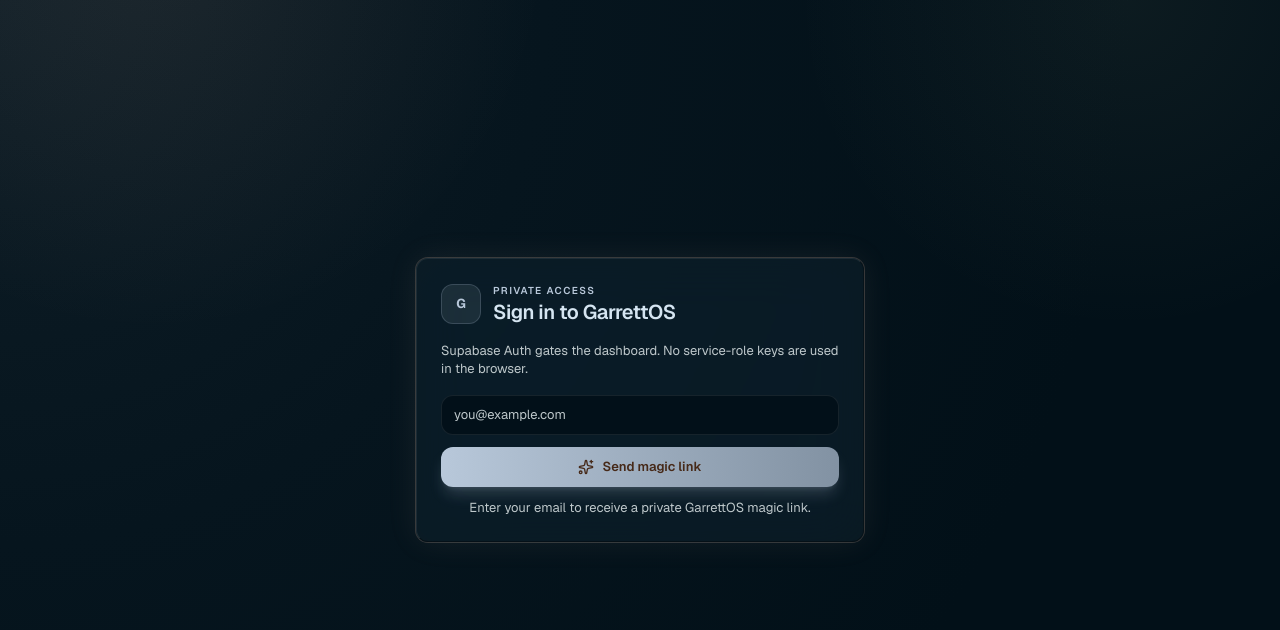
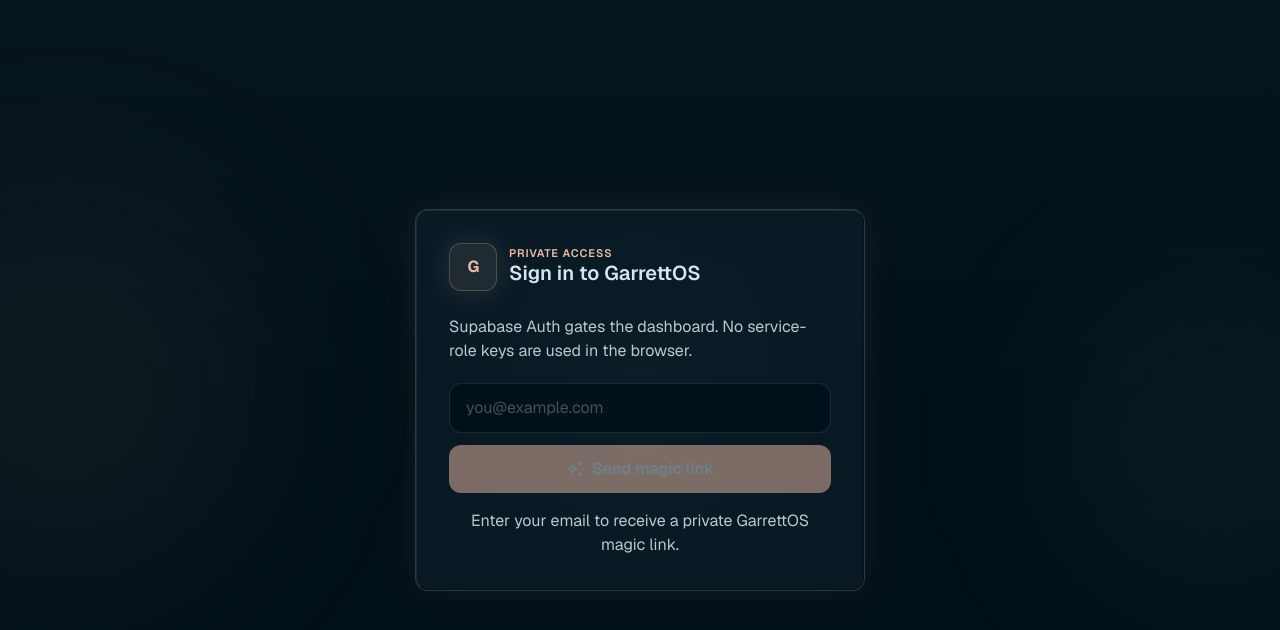
Before and after one commit to gare-glitch/garrettos-dashboard, a Next.js app: page /login in a window 1280 px wide. Shown: the top 630 px of the page. Built offline with nearby package versions, Linux system fonts and the light colour scheme.

Commit message:
Upgrade GarrettOS animated login experience.
Add fluid glass login panel with mouse-reactive glow, animated mark, syncing memory loader, and entering state screen while preserving Supabase magic-link auth logic unchanged.

Co-authored-by: Cursor <cursoragent@cursor.com>

```diff
--- a/app/login/page.tsx
+++ b/app/login/page.tsx
@@ -1,19 +1,18 @@
 'use client';
 
 import { useState } from 'react';
-import { motion, useReducedMotion } from 'framer-motion';
-import { Sparkles } from 'lucide-react';
-import { GlassPanel } from '@/components/garrettos';
 import { createClient } from '@/lib/supabase';
-import { Button } from '@/components/ui/button';
-import { Input } from '@/components/ui/input';
+import { AppLoadingScreen } from '@/components/garrettos/auth/AppLoadingScreen';
+import { GarrettOSMark, LoginForm, LoginGlassPanel } from '@/components/garrettos/auth/LoginExperience';
 
 export default function LoginPage() {
   const [email, setEmail] = useState('');
   const [message, setMessage] = useState('Enter your email to receive a private GarrettOS magic link.');
-  const reduceMotion = useReducedMotion();
+  const [loading, setLoading] = useState(false);
+  const [entering, setEntering] = useState(false);
 
   async function signIn() {
+    setLoading(true);
     try {
       const supabase = createClient();
       const { error } = await supabase.auth.signInWithOtp({
@@ -21,44 +20,40 @@ export default function LoginPage() {
         options: { emailRedirectTo: `${location.origin}/auth/callback` },
       });
       setMessage(error ? error.message : 'Magic link sent. Check your inbox.');
+      if (!error) setEntering(true);
     } catch {
       setMessage('Configure NEXT_PUBLIC_SUPABASE_URL and NEXT_PUBLIC_SUPABASE_ANON_KEY in Vercel first.');
+    } finally {
+      setLoading(false);
     }
   }
 
+  if (entering) {
+    return (
+      <AppLoadingScreen
+        title="Entering GarrettOS"
+        subtitle="Magic link sent — open your inbox to continue."
+      />
+    );
+  }
+
   return (
-    <main className="grid min-h-dvh place-items-center px-4 py-10">
-      <motion.div
-        initial={reduceMotion ? false : { opacity: 0, y: 12 }}
-        animate={{ opacity: 1, y: 0 }}
-        transition={reduceMotion ? { duration: 0 } : { type: 'spring', stiffness: 260, damping: 28 }}
-        className="w-full max-w-md"
-      >
-        <GlassPanel className="glow-ring p-6">
-          <div className="mb-4 flex items-center gap-3">
-            <span className="grid size-10 place-items-center rounded-xl border border-cyan/20 bg-cyan/10 text-sm font-bold text-cyan">G</span>
-            <div>
-              <p className="text-[10px] font-semibold uppercase tracking-[0.14em] text-cyan">Private access</p>
-              <h1 className="text-xl font-semibold tracking-tight">Sign in to GarrettOS</h1>
-            </div>
-          </div>
-          <p className="mb-4 text-sm text-muted-foreground">
-            Supabase Auth gates the dashboard. No service-role keys are used in the browser.
-          </p>
-          <Input
-            value={email}
-            onChange={(e) => setEmail(e.target.value)}
-            placeholder="you@example.com"
-            type="email"
-            autoComplete="email"
-          />
-          <Button className="mt-3 w-full" onClick={signIn}>
-            <Sparkles className="size-4" />
-            Send magic link
-          </Button>
-          <p className="mt-3 text-center text-sm text-muted-foreground">{message}</p>
-        </GlassPanel>
-      </motion.div>
+    <main className="relative grid min-h-dvh place-items-center overflow-hidden px-4 py-10">
+      <div className="pointer-events-none absolute inset-0 bg-[#021018]" aria-hidden />
+      <div className="pointer-events-none absolute inset-0 bg-gradient-to-b from-surface-container-low/40 via-transparent to-[#021018]" aria-hidden />
+      <div className="pointer-events-none absolute -left-32 top-1/4 size-96 rounded-full bg-primary/6 blur-[100px]" aria-hidden />
+      <div className="pointer-events-none absolute -right-24 bottom-1/4 size-80 rounded-full bg-tertiary/5 blur-[90px]" aria-hidden />
+
+      <LoginGlassPanel>
+        <GarrettOSMark />
+        <LoginForm
+          email={email}
+          onEmailChange={setEmail}
+          onSubmit={signIn}
+          loading={loading}
+          message={message}
+        />
+      </LoginGlassPanel>
     </main>
   );
 }
--- /dev/null
+++ b/components/garrettos/auth/AppLoadingScreen.tsx
@@ -0,0 +1,107 @@
+'use client';
+
+import { motion, useReducedMotion } from 'framer-motion';
+import { cn } from '@/lib/utils';
+import { typography } from '@/lib/design-system';
+import { fadeIn, springs } from '@/lib/motion';
+import { BreathingPip } from '../BreathingPip';
+import { GarrettIcon } from '../GarrettIcon';
+
+export function AppLoadingScreen({
+  title = 'Entering GarrettOS',
+  subtitle = 'Preparing your command workspace…',
+  className,
+}: {
+  title?: string;
+  subtitle?: string;
+  className?: string;
+}) {
+  const reduceMotion = useReducedMotion();
+
+  return (
+    <div
+      className={cn(
+        'fixed inset-0 z-[100] flex flex-col items-center justify-center bg-[#021018]',
+        className,
+      )}
+      role="status"
+      aria-live="polite"
+      aria-busy="true"
+    >
+      <div className="pointer-events-none absolute inset-0 overflow-hidden">
+        <div className="absolute left-1/2 top-1/3 size-[480px] -translate-x-1/2 rounded-full bg-primary/8 blur-[120px]" />
+        <div className="absolute bottom-0 right-0 size-[320px] rounded-full bg-tertiary/6 blur-[100px]" />
+      </div>
+
+      <motion.div
+        variants={fadeIn}
+        initial={reduceMotion ? false : 'hidden'}
+        animate="visible"
+        className="relative flex flex-col items-center gap-6 px-6 text-center"
+      >
+        <motion.div
+          className="flex size-16 items-center justify-center rounded-2xl border border-primary/25 bg-primary/10 shadow-[0_0_48px_rgba(236,189,164,0.12)]"
+          animate={reduceMotion ? undefined : { scale: [1, 1.03, 1] }}
+          transition={{ duration: 2.4, repeat: Infinity, ease: 'easeInOut' }}
+        >
+          <span className="text-2xl font-bold tracking-tighter text-primary">G</span>
+        </motion.div>
+
+        <div className="space-y-2">
+          <h1 className={typography.headline}>{title}</h1>
+          <p className={typography.body}>{subtitle}</p>
+        </div>
+
+        <SyncingMemoryLoader />
+      </motion.div>
+    </div>
+  );
+}
+
+export function SyncingMemoryLoader({ className }: { className?: string }) {
+  const reduceMotion = useReducedMotion();
+
+  return (
+    <div className={cn('flex items-center gap-3', className)}>
+      <BreathingPip tone="primary" pulse={!reduceMotion} />
+      <span className={cn(typography.mono, 'text-on-surface-variant')}>Syncing memory</span>
+      {!reduceMotion ? (
+        <motion.span
+          className="inline-flex gap-1"
+          aria-hidden
+          initial={{ opacity: 0.4 }}
+          animate={{ opacity: 1 }}
+          transition={{ repeat: Infinity, repeatType: 'reverse', duration: 0.8 }}
+        >
+          {[0, 1, 2].map((i) => (
+            <motion.span
+              key={i}
+              className="size-1 rounded-full bg-primary/60"
+              animate={{ opacity: [0.3, 1, 0.3] }}
+              transition={{ duration: 1.2, repeat: Infinity, delay: i * 0.15 }}
+            />
+          ))}
+        </motion.span>
+      ) : null}
+    </div>
+  );
+}
+
+export function LoginLoadingState({ message = 'Sending secure link…' }: { message?: string }) {
+  const reduceMotion = useReducedMotion();
+
+  return (
+    <motion.div
+      initial={reduceMotion ? false : { opacity: 0, y: 4 }}
+      animate={{ opacity: 1, y: 0 }}
+      transition={springs.soft}
+      className="mt-4 flex flex-col items-center gap-3 rounded-xl border border-white/8 bg-surface-container/40 px-4 py-4"
+      role="status"
+      aria-live="polite"
+    >
+      <GarrettIcon name="lock" size={20} className="text-primary" />
+      <p className={cn(typography.body, 'text-center')}>{message}</p>
+      <SyncingMemoryLoader />
+    </motion.div>
+  );
+}
--- /dev/null
+++ b/components/garrettos/auth/LoginExperience.tsx
@@ -0,0 +1,157 @@
+'use client';
+
+import { useCallback, useRef, useState } from 'react';
+import { motion, useReducedMotion } from 'framer-motion';
+import { cn } from '@/lib/utils';
+import { typography } from '@/lib/design-system';
+import { scaleIn } from '@/lib/motion';
+import { GarrettIcon } from '../GarrettIcon';
+import { GlassPanel } from '../GlassPanel';
+import { LoginLoadingState } from './AppLoadingScreen';
+
+export function LoginGlassPanel({
+  children,
+  className,
+}: {
+  children: React.ReactNode;
+  className?: string;
+}) {
+  const ref = useRef<HTMLDivElement>(null);
+  const reduceMotion = useReducedMotion();
+
+  const onMouseMove = useCallback(
+    (e: React.MouseEvent<HTMLDivElement>) => {
+      if (reduceMotion || !ref.current) return;
+      const rect = ref.current.getBoundingClientRect();
+      const x = e.clientX - rect.left;
+      const y = e.clientY - rect.top;
+      ref.current.style.setProperty('--mouse-x', `${x}px`);
+      ref.current.style.setProperty('--mouse-y', `${y}px`);
+    },
+    [reduceMotion],
+  );
+
+  return (
+    <motion.div
+      ref={ref}
+      variants={scaleIn}
+      initial={reduceMotion ? false : 'hidden'}
+      animate="visible"
+      onMouseMove={onMouseMove}
+      className={cn('relative w-full max-w-md', className)}
+      style={
+        {
+          '--mouse-x': '50%',
+          '--mouse-y': '50%',
+        } as React.CSSProperties
+      }
+    >
+      {!reduceMotion ? (
+        <div
+          className="pointer-events-none absolute -inset-px rounded-2xl opacity-60"
+          style={{
+            background:
+              'radial-gradient(420px circle at var(--mouse-x) var(--mouse-y), rgba(236,189,164,0.09), transparent 42%)',
+          }}
+          aria-hidden
+        />
+      ) : null}
+      <GlassPanel variant="panel" className="relative overflow-hidden p-6 md:p-8 glow-ring">
+        {children}
+      </GlassPanel>
+    </motion.div>
+  );
+}
+
+export function GarrettOSMark() {
+  const reduceMotion = useReducedMotion();
+
+  return (
+    <div className="mb-6 flex items-center gap-3">
+      <motion.div
+        className="flex size-12 items-center justify-center rounded-xl border border-primary/25 bg-primary/10"
+        animate={reduceMotion ? undefined : { boxShadow: ['0 0 0 rgba(236,189,164,0)', '0 0 32px rgba(236,189,164,0.15)', '0 0 0 rgba(236,189,164,0)'] }}
+        transition={{ duration: 3, repeat: Infinity, ease: 'easeInOut' }}
+      >
+        <span className="text-lg font-bold tracking-tighter text-primary">G</span>
+      </motion.div>
+      <div>
+        <p className={typography.eyebrowPrimary}>Private access</p>
+        <h1 className={typography.headlineMd}>Sign in to GarrettOS</h1>
+      </div>
+    </div>
+  );
+}
+
+export function LoginForm({
+  email,
+  onEmailChange,
+  onSubmit,
+  loading,
+  message,
+}: {
+  email: string;
+  onEmailChange: (value: string) => void;
+  onSubmit: () => void;
+  loading: boolean;
+  message: string;
+}) {
+  return (
+    <>
+      <p className={cn(typography.body, 'mb-5')}>
+        Supabase Auth gates the dashboard. No service-role keys are used in the browser.
+      </p>
+
+      <form
+        onSubmit={(e) => {
+          e.preventDefault();
+          onSubmit();
+        }}
+        className="space-y-3"
+      >
+        <label htmlFor="login-email" className="sr-only">
+          Email address
+        </label>
+        <input
+          id="login-email"
+          value={email}
+          onChange={(e) => onEmailChange(e.target.value)}
+          placeholder="you@example.com"
+          type="email"
+          autoComplete="email"
+          disabled={loading}
+          required
+          className={cn(
+            'w-full rounded-xl border border-white/10 bg-surface-container-lowest/80 px-4 py-3',
+            'text-body-sm text-on-surface placeholder:text-outline/50',
+            'transition-colors focus:border-primary/40 focus:outline-none focus:ring-1 focus:ring-primary/30',
+            'disabled:opacity-60',
+          )}
+        />
+
+        <button
+          type="submit"
+          disabled={loading || !email.trim()}
+          className={cn(
+            'flex w-full items-center justify-center gap-2 rounded-xl bg-primary px-4 py-3',
+            'text-body-sm font-semibold text-on-primary transition-transform',
+            'hover:brightness-105 active:scale-[0.98] disabled:cursor-not-allowed disabled:opacity-50',
+          )}
+        >
+          <GarrettIcon name="auto_awesome" size={18} />
+          {loading ? 'Sending…' : 'Send magic link'}
+        </button>
+      </form>
+
+      {loading ? <LoginLoadingState /> : null}
+
+      <p
+        className={cn(typography.body, 'mt-4 text-center')}
+        role={message.includes('sent') ? 'status' : undefined}
+        aria-live="polite"
+      >
+        {message}
+      </p>
+    </>
+  );
+}
--- a/components/garrettos/index.ts
+++ b/components/garrettos/index.ts
@@ -29,4 +29,6 @@ export { ThinkingLoader, CodeLineLoader } from './ThinkingLoader';
 export { AssistantPanel } from './AssistantPanel';
 export { HomeHero } from './HomeHero';
 export { CommandWorkspace } from './CommandWorkspace';
+export { AppLoadingScreen, SyncingMemoryLoader, LoginLoadingState } from './auth/AppLoadingScreen';
+export { LoginGlassPanel, GarrettOSMark, LoginForm } from './auth/LoginExperience';
 export type * from './types';
```
